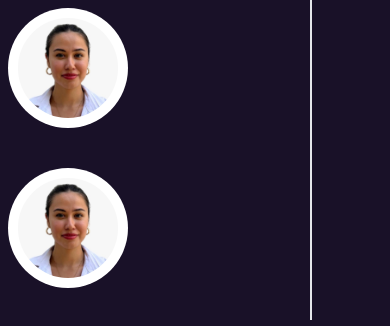
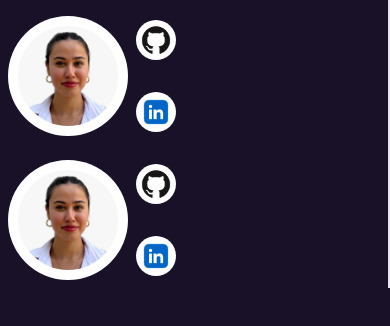
Before and after one commit to Eda-Inal/portfolio, a Next.js app in the folder portfolio/: page /sidebar in a window 390 px wide. Shown: the top 326 px of the page. Built offline with nearby package versions, Linux system fonts and the light colour scheme.

Commit message:
add links part and did responsive design

```diff
--- /dev/null
+++ b/portfolio/src/app/components/links.jsx
@@ -0,0 +1,29 @@
+import React from 'react';
+import linkedin from "../../../public/images/in.png";
+import github from "../../../public/images/github.png";
+import Image from 'next/image';
+
+function Links() {
+    return (
+        <div className='md:w-36 md:mt-4 flex-col  flex md:flex-row md:justify-between justify-between h-28 sm:h-40 ml-2 sm:ml-8 md:ml-0  md:h-20  mt-4 '>
+            <div className='relative w-[40px] h-[40px]  sm:w-[50px] sm:h-[50px] md:w-[60px] md:h-[60px] rounded-full overflow-hidden'>
+                <Image
+                    src={github}
+                    fill
+                    style={{ objectFit: 'cover', objectPosition: 'center' }}
+                    alt="LinkedIn Logo"
+                />
+            </div>
+            <div className='relative w-[40px] h-[40px] sm:w-[50px] sm:h-[50px] md:w-[60px] md:h-[60px] rounded-full overflow-hidden'>
+                <Image
+                    src={linkedin}
+                    fill
+                    style={{ objectFit: 'cover', objectPosition: 'center' }}
+                    alt="LinkedIn Logo"
+                />
+            </div>
+        </div>
+    )
+}
+
+export default Links
--- a/portfolio/src/app/components/photo.jsx
+++ b/portfolio/src/app/components/photo.jsx
@@ -4,7 +4,7 @@ import me from "../../../public/images/me.jpeg"
 
 function Photo() {
     return (
-        <div className='sm:w-[180px] sm:h-[180px] md:w-[200px] md:h-[200px] lg:w-[250px] lg:h-[250px]  w-[120px] h-[120px] bg-white rounded-full sm:mt-10 mt-2 ml-2 sm:ml-6 md:ml-0 flex justify-center items-center' >
+        <div className='sm:w-[180px] sm:h-[180px] md:w-[200px] md:h-[200px] lg:w-[250px] lg:h-[250px]  w-[120px] h-[120px] bg-white rounded-full  ml-2 sm:ml-6 md:ml-0 flex justify-center items-center mt-4'  >
             <div className='relative sm:w-[160px] sm:h-[160px] md:w-[180px] md:h-[180px] lg:w-[220px] lg:h-[220px] w-[100px] h-[100px] rounded-full overflow-hidden'>
                 <Image
                     src={me}
--- a/portfolio/src/app/sidebar/page.jsx
+++ b/portfolio/src/app/sidebar/page.jsx
@@ -1,16 +1,16 @@
 import React from 'react'
 import Photo from '../components/photo'
+import Links from '../components/links'
 
 function SideBar() {
-  return (
-    <div className='container md:w-2/5 w-4/5 h-40 md:h-screen border-r-2'  >
-    <div className='  flex flex-col  md:items-center ' >
-
-<Photo/>
-
-    </div>
-    </div>
-  )
+    return (
+        <div className='container md:w-2/5 w-5/5 sm:w-4/5 sm:h-48 h-36 mx-auto  md:mx-0  md:h-screen border-r-2'  >
+            <div className='  flex md:flex-col  md:items-center  flex-row items-center   sm:mx-auto md:mx-0 ' >
+                <Photo />
+                <Links />
+            </div>
+        </div>
+    )
 }
 
 export default SideBar
```
Also changed, not shown: portfolio/public/images/github.png (added), portfolio/public/images/in.png (added).
